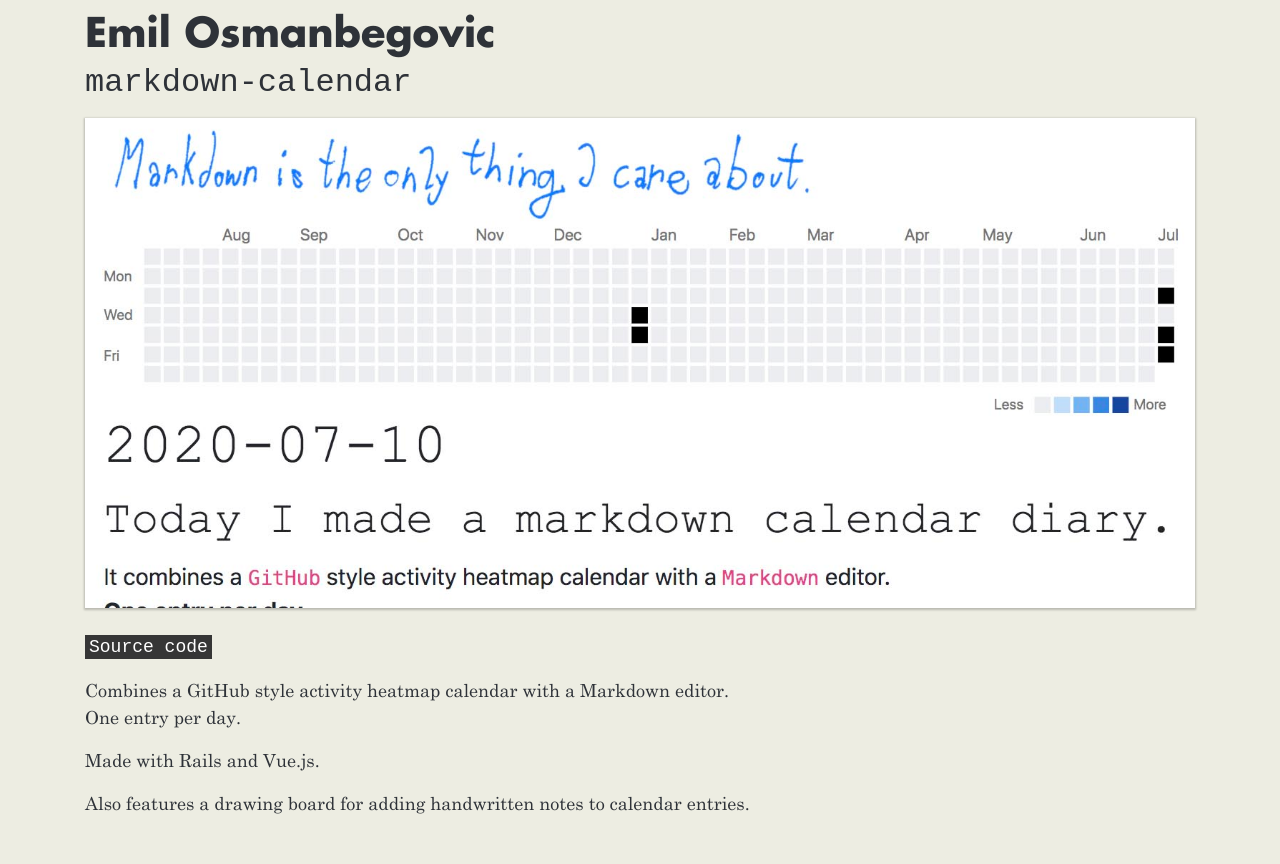
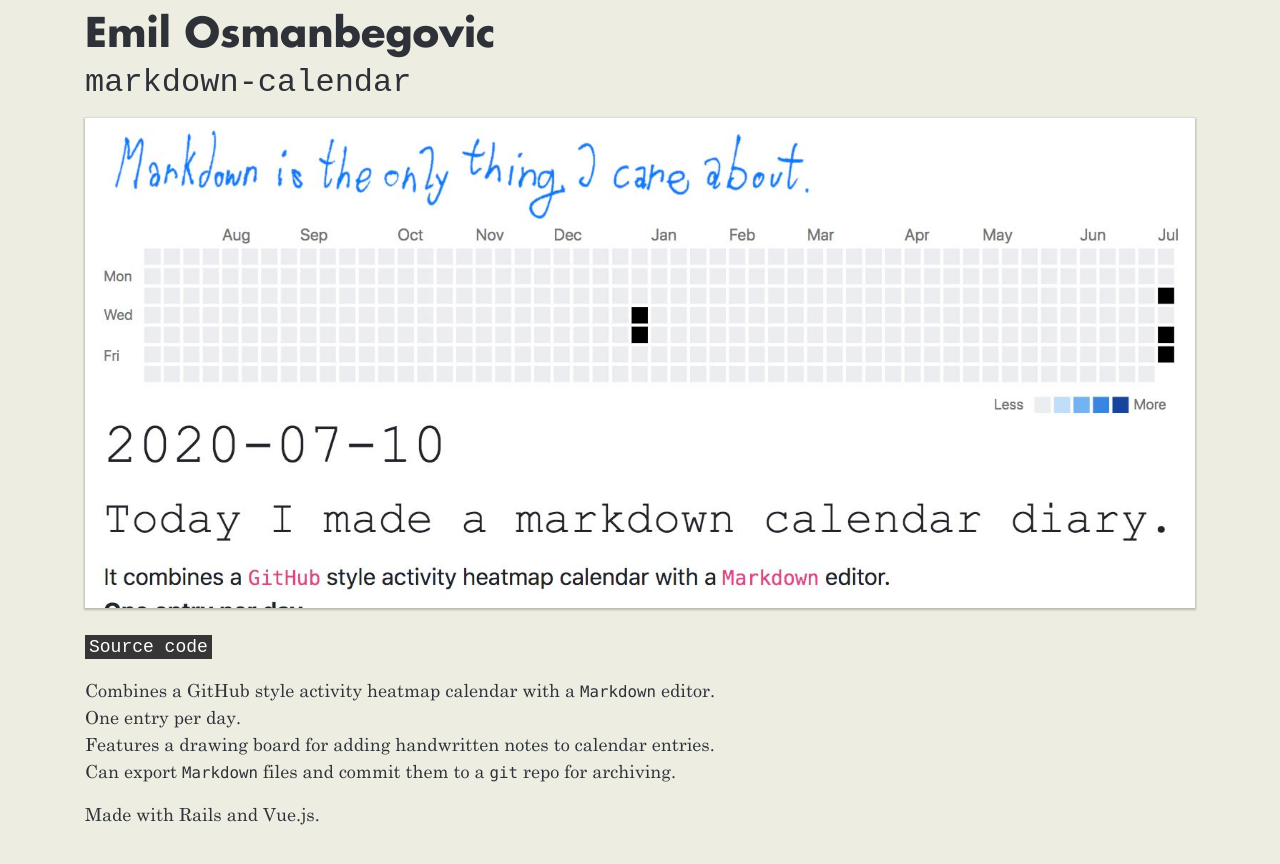
Before and after one commit to emilosmanbegovicmm/emilosman, a Jekyll site: the page built from _posts/2020-07-10-markdown-calendar.md, in a window 1280 px wide. Shown: the top 864 px of the page. Built offline with Jekyll 4.4.1, drawn with Linux system fonts in a browser that asks for light colours.

Commit message:
change copy

```diff
--- a/_posts/2020-07-10-markdown-calendar.md
+++ b/_posts/2020-07-10-markdown-calendar.md
@@ -10,9 +10,9 @@ description: 'Combines a GitHub style activity heatmap calendar with a Markdown
 
 [Source code](https://github.com/emilosman/markdown-calendar)
 
-Combines a GitHub style activity heatmap calendar with a Markdown editor.
+Combines a GitHub style activity heatmap calendar with a `Markdown` editor.
 One entry per day.
+Features a drawing board for adding handwritten notes to calendar entries.
+Can export `Markdown` files and commit them to a `git` repo for archiving.
 
 Made with Rails and Vue.js.
-
-Also features a drawing board for adding handwritten notes to calendar entries.
```
